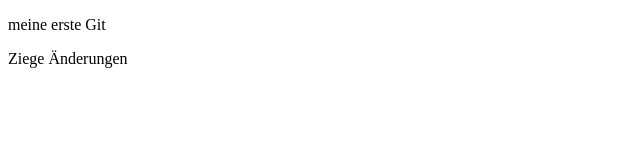
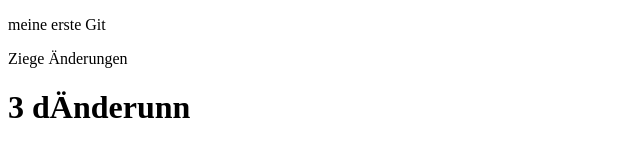
Before and after one commit to arianesardinas/home, a plain HTML site: page index.html in a window 1280 px wide. Shown: the whole page, without its empty margins (0-640 px from the left). Drawn offline with Linux system fonts and the light colour scheme.

Commit message:
Dritte Version

```diff
--- a/index.html
+++ b/index.html
@@ -7,5 +7,6 @@
 <body>
 <p>meine erste Git</p>
 <p>Ziege Änderungen</p>
+<h1>3  dÄnderunn</h1>
 </body>
 </html>
```
Also changed, not shown: index2.html (deleted), 1 other file.
